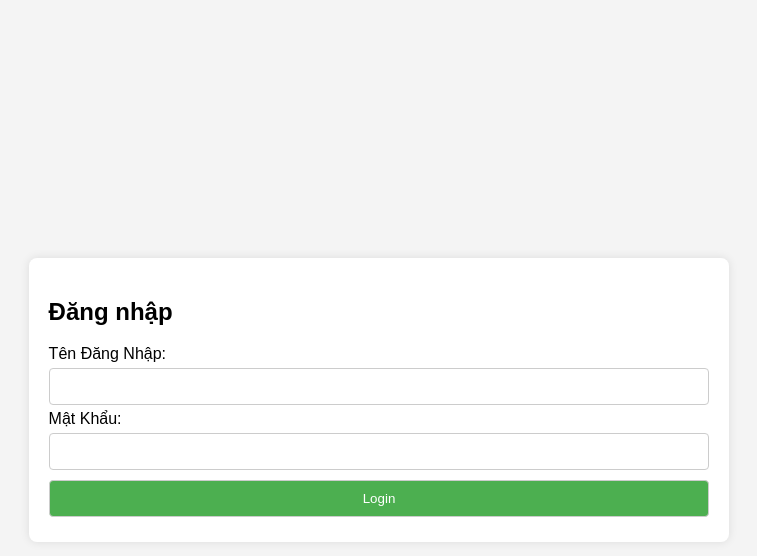
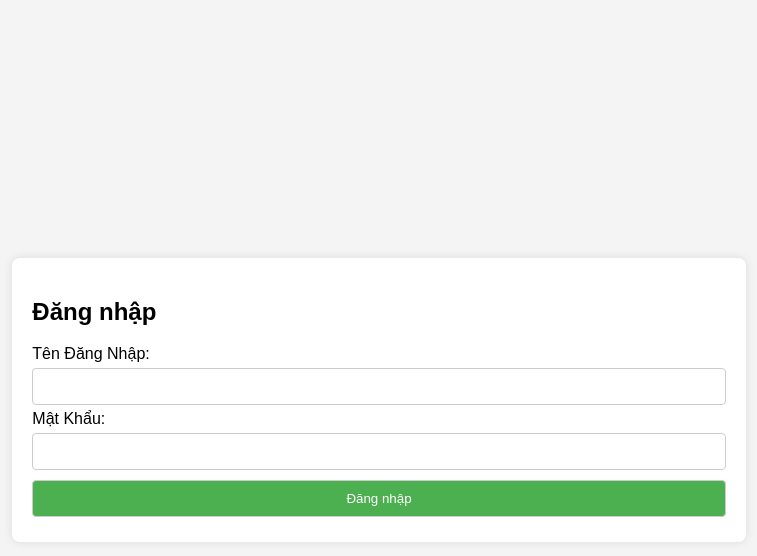
Before and after one commit to hovinh414/KiemTraCongCu, a PHP site: page / in a window 1280 px wide. Shown: the top 556 px of the page, without its empty margins (261-1018 px from the left). Run offline with PHP 8.4, Linux system fonts and the light colour scheme.

Commit message:
change label login

```diff
--- a/index.php
+++ b/index.php
@@ -47,7 +47,7 @@
         <input type="text" id="username" name="username" required>
         <label for="password">Mật Khẩu:</label>
         <input type="password" id="password" name="password" required>
-        <input type="submit" value="Login">
+        <input type="submit" value="Đăng nhập">
     </form>
 </div>
 
```
